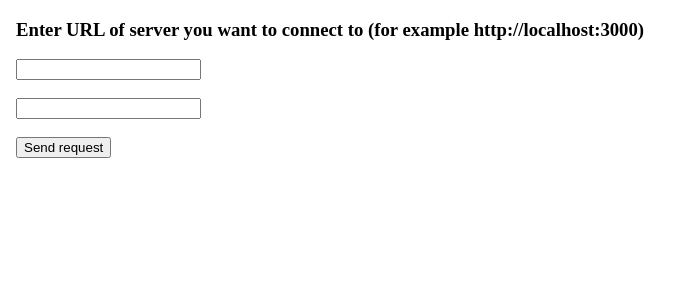
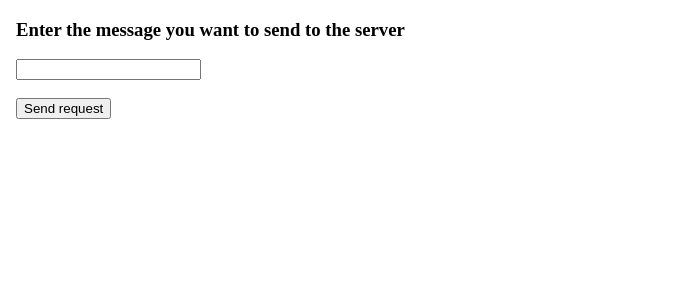
Before and after one commit to Mikkelof/Onion-routing, a Vue app in the folder client/: page / in a window 1280 px wide. Shown: the top 300 px of the page, without its empty margins (0-691 px from the left). Built offline with nearby package versions, Linux system fonts and the light colour scheme.

Commit message:
Fixed some typos and commented out some lines that are not needed yet

```diff
--- a/client/src/App.vue
+++ b/client/src/App.vue
@@ -8,9 +8,10 @@
       <title>Onion routing</title>
   </head>
   <body>
-      <h3>Enter URL of server you want to connect to (for example http://localhost:3000)</h3>
-      <input type="text" id="url" name="url" v-model="url"><br><br>
-      <input type="text" id="message" name="message" v-model="messafe"><br><br>
+      <!-- <h3>Enter URL of server you want to connect to (for example http://localhost:3000)</h3> -->
+      <!-- <input type="text" id="url" name="url" v-model="url"><br><br> -->
+      <h3>Enter the message you want to send to the server</h3>
+      <input type="text" id="message" name="message" v-model="message"><br><br>
       <input type="submit" values="Send" value="Send request" @click="sendRequest(message)">
   </body>
   </html>
@@ -25,7 +26,7 @@ export default {
   data() {
     return {
       publicKey: '',
-      url: '',
+      // url: '',
       message: '',
       hash: '',
     }
@@ -35,6 +36,9 @@ export default {
       this.message = message
       const encMessage = this.rsaEncrypt(message, this.publicKey)
       this.hash = encMessage
+
+      console.log(this.message)
+      console.log(this.hash)
 
       axios.put('http://localhost:3000/send', {data: encMessage})
         .then(result => {
```
